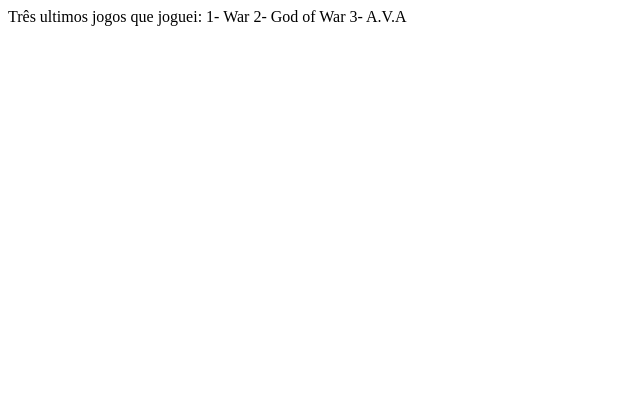
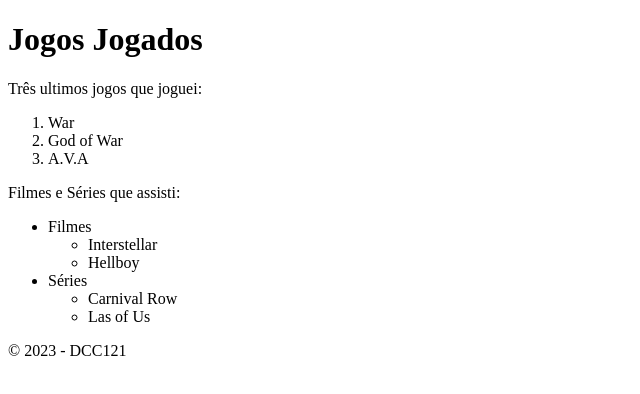
Before and after one commit to ufjf-dcc121/dcc121-2023-1-atv1-jose-miguel-lima, a plain HTML site: page teste.html in a window 1280 px wide. Shown: the whole page, without its empty margins (0-640 px from the left). Drawn offline with Linux system fonts and the light colour scheme.

Commit message:
adiciona elementos semânticos

```diff
--- a/teste.html
+++ b/teste.html
@@ -4,17 +4,40 @@
     <head>
         <meta charset="UTF-8">
         <meta name="viewport" content="width=device-width, initial-scale=1.0">
-        <title>Document</title>
+        <title>Jogos Jogados</title>
     </head>
 
     <body>
+        <h1>Jogos Jogados</h1>
 
-        Três ultimos jogos que joguei:
+        <p>Três ultimos jogos que joguei:</p>
 
-        1- War
-        2- God of War
-        3- A.V.A
+        <ol>
+            <li> War</li>
+            <li> God of War</li>
+            <li> A.V.A</li>
+        </ol>
 
+        <p>Filmes e Séries que assisti:</p>
+        <ul>
+            <li>
+                <div>Filmes</div>
+                <ul>
+                    <li>Interstellar</li>
+                    <li>Hellboy</li>
+                </ul>
+            </li>
+            <li><div>Séries</div>
+                <ul>
+                    <li>Carnival Row</li>
+                    <li>Las of Us</li>
+                </ul>
+            </li>
+        </ul>
+
+        <footer>
+            &copy; 2023 - DCC121
+        </footer>
     </body>
 
 </html>
```
